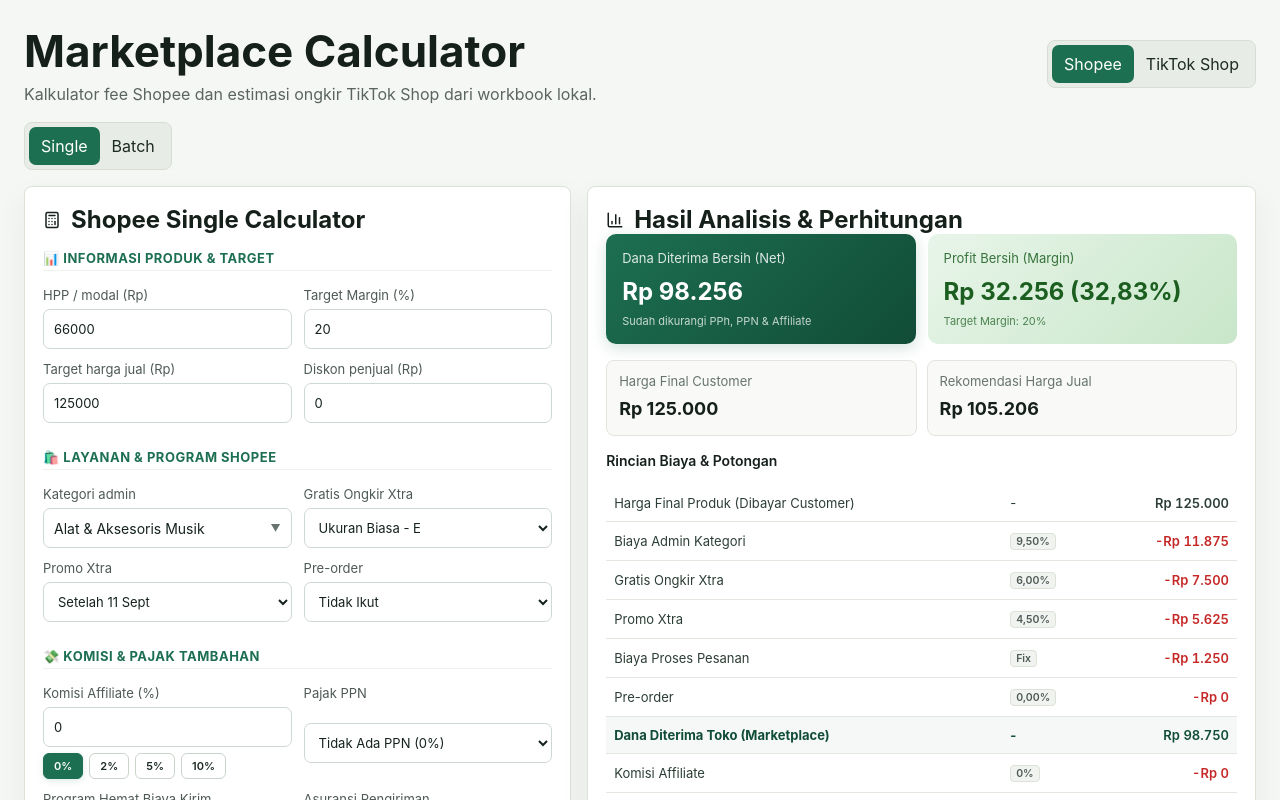
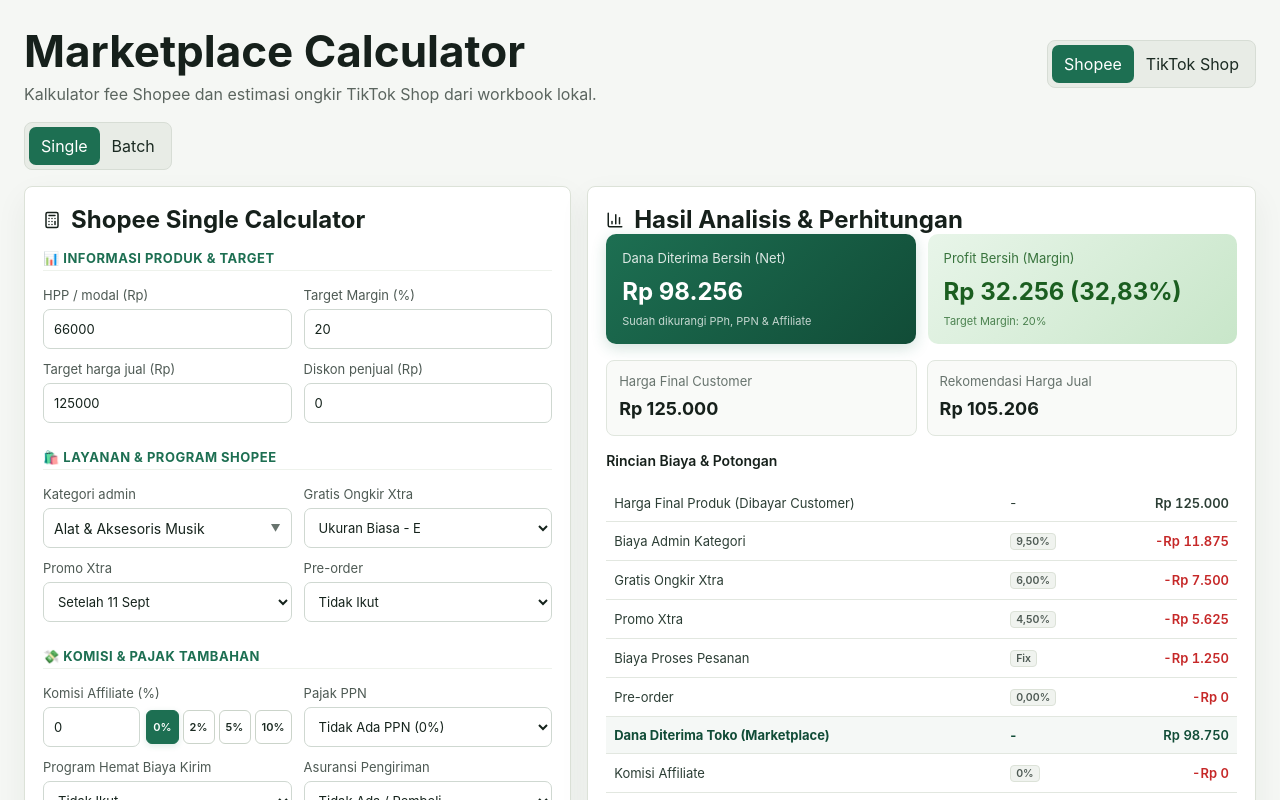
Before and after one commit to antoonio1012/calculator-site-marketplace, a React (Vite) app: page / in a window 1280 px wide. Shown: the top 800 px of the page. Built offline with nearby package versions, Linux system fonts and the light colour scheme.

Commit message:
feat: place quick affiliate buttons next to the input in a flex row to match PPN dropdown height

```diff
--- a/src/main.tsx
+++ b/src/main.tsx
@@ -345,15 +345,25 @@
           {/* Section 3: Komisi & Pajak */}
           <div className="form-section-title">💸 Komisi & Pajak Tambahan</div>
           <Field label="Komisi Affiliate (%)">
-            <div style={{ display: 'flex', flexDirection: 'column', width: '100%' }}>
-              <NumberInput value={input.affiliateRate} step={0.1} min={0} onChange={(value) => patch("affiliateRate", value)} />
-              <div className="quick-btn-container">
+            <div style={{ display: 'flex', gap: '6px', alignItems: 'center', width: '100%', height: '40px' }}>
+              <div style={{ flex: '1', minWidth: '50px' }}>
+                <NumberInput value={input.affiliateRate} step={0.1} min={0} onChange={(value) => patch("affiliateRate", value)} />
+              </div>
+              <div style={{ display: 'flex', gap: '4px', flexShrink: 0 }}>
                 {[0, 2, 5, 10].map((pct) => (
                   <button
                     type="button"
                     key={pct}
                     onClick={() => patch("affiliateRate", pct)}
                     className={`quick-btn ${input.affiliateRate === pct ? 'active' : ''}`}
+                    style={{
+                      padding: '0 6px',
+                      height: '34px',
+                      lineHeight: '34px',
+                      fontSize: '11px',
+                      minWidth: '32px',
+                      textAlign: 'center'
+                    }}
                   >
                     {pct}%
                   </button>
```
